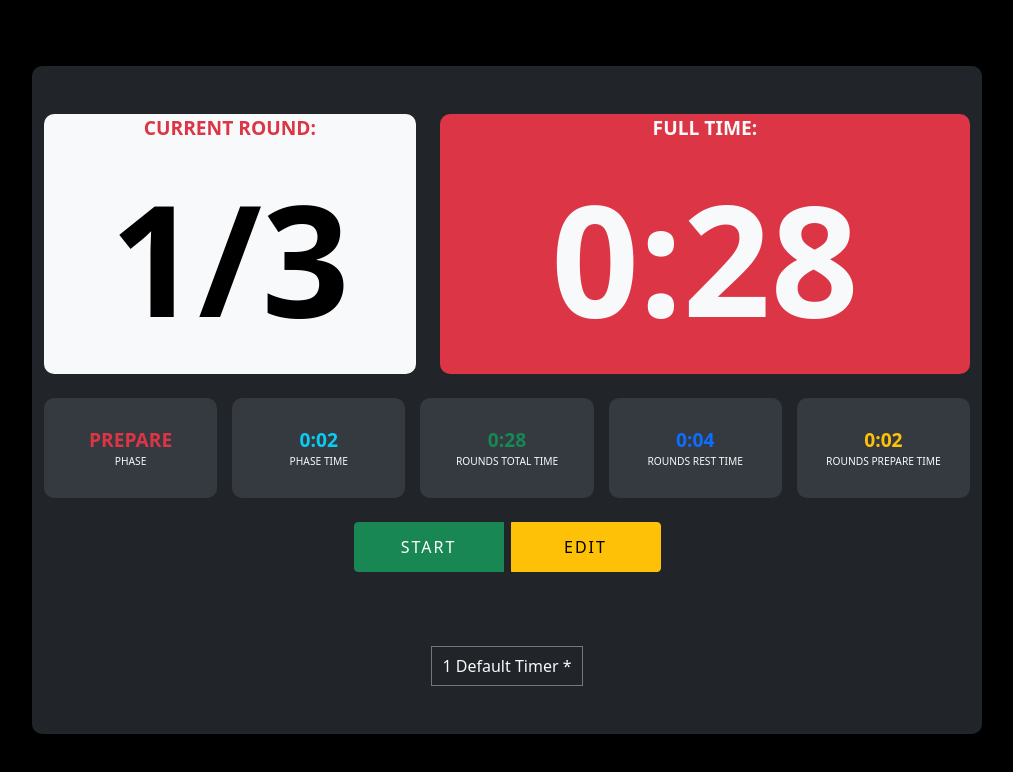
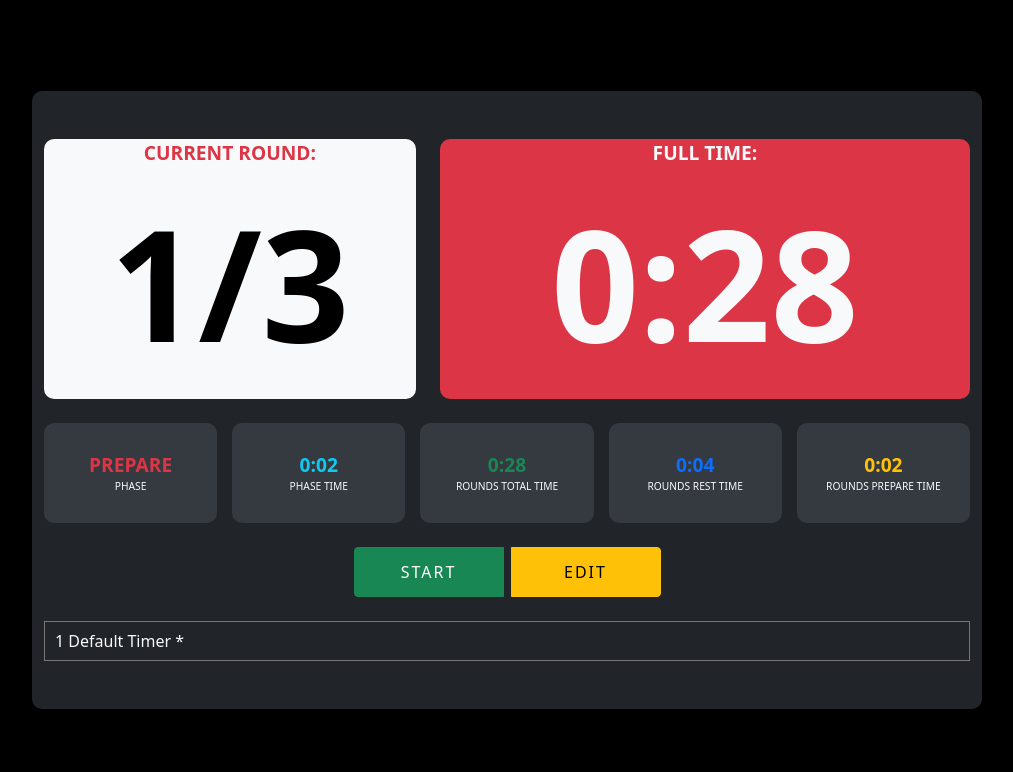
Before and after one commit to Omega24v/BoxingApp, a React (Create React App) app: page / in a window 1280 px wide. Shown: the top 772 px of the page, without its empty margins (133-1146 px from the left). Built offline with nearby package versions, Linux system fonts and the light colour scheme.

Commit message:
remove some styles form TimerList

```diff
--- a/src/components/timersList/TimersList.js
+++ b/src/components/timersList/TimersList.js
@@ -4,16 +4,12 @@ import {addTimer, setTimer, startTimer} from "../../store/actions/timerActions";
 
 const TimersList = props => {
     return (
-        <div style={{
-            marginTop: '50px',
-            display: 'flex',
-            flexDirection: 'column',
-            alignItems: 'center'
-        }}>
+
+        <div>
             {props.timers.map((timer, index) =>
                 <div style={{border: '1px solid #777', padding: '7px 10px', cursor: 'pointer'}}
-                     onClick={() => props.setTimer(timer)}
-                     key={timer.id}>
+                    onClick={() => props.setTimer(timer)}
+                    key={timer.id}>
                     {index + 1} {timer.name} {timer.id === props.currTimer.id ? '*' : ''}
                 </div>
             )}
```
